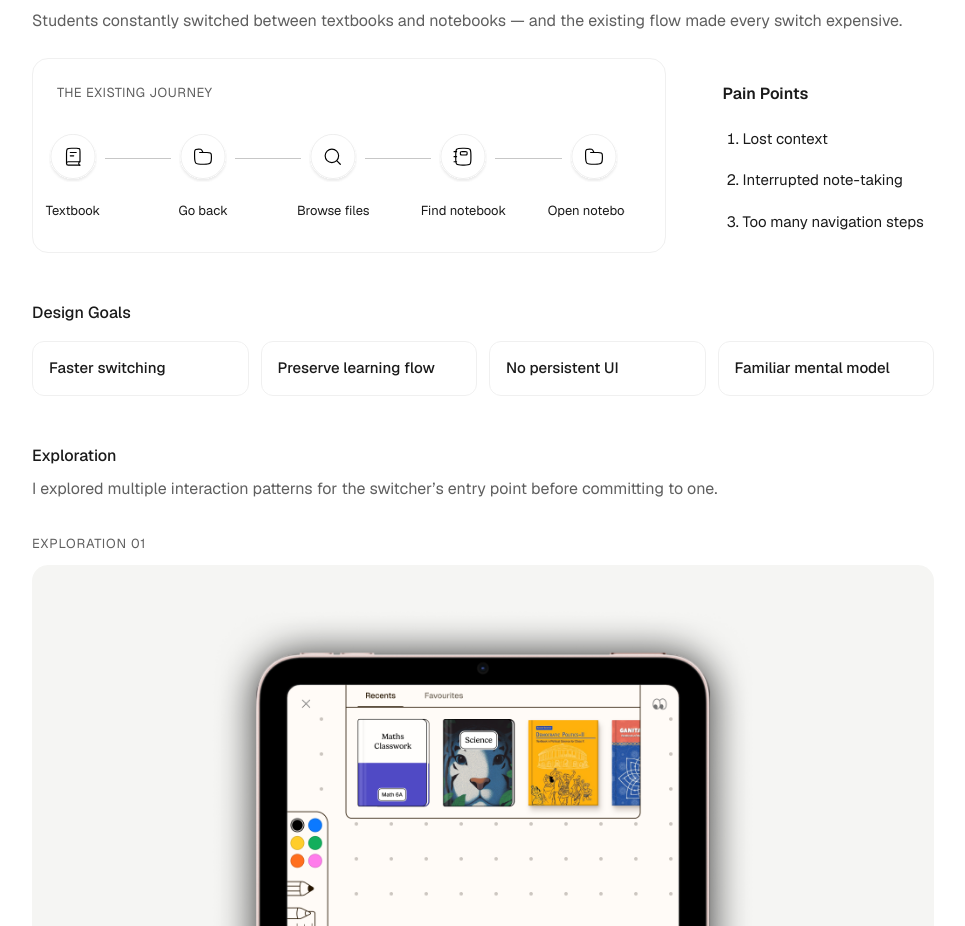
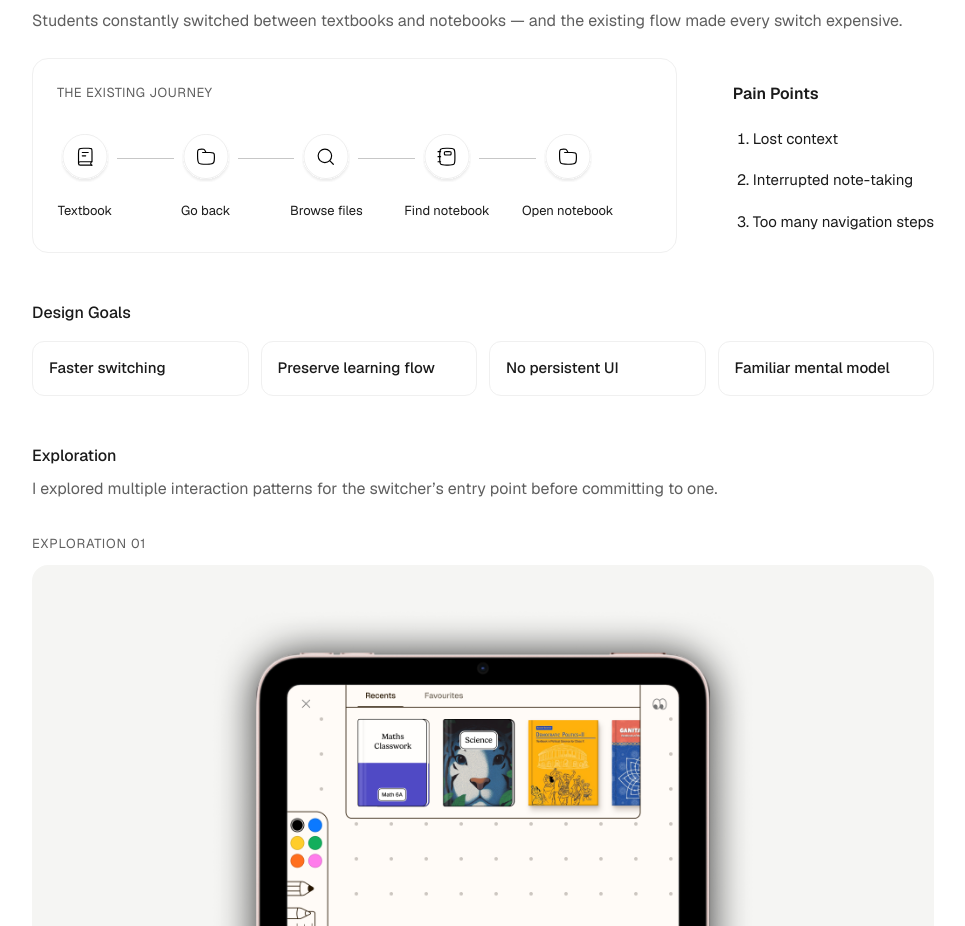
Before and after one commit to aditishinde304/my-portfolio, a Next.js app: page /work/superrbook in a window 1280 px wide. Shown: the part 2607-3533 px from the top of the page, without its empty margins (273-1238 px from the left). Built offline with nearby package versions, Linux system fonts and the light colour scheme; a web font is replaced by a local one.

Commit message:
Widen journey card further, fix clipped "Open notebook" label, shift flow right 12px
Co-Authored-By: Claude Sonnet 5 <noreply@anthropic.com>

```diff
--- a/app/work/superrbook/page.tsx
+++ b/app/work/superrbook/page.tsx
@@ -266,7 +266,7 @@ export default function SuperrbookCaseStudy() {
               <p className="text-[16px] leading-relaxed mb-6" style={{ color: "var(--muted)" }}>
                 Students constantly switched between textbooks and notebooks &mdash; and the existing flow made every switch expensive.
               </p>
-              <div className="grid grid-cols-1 md:grid-cols-[2.1fr_0.7fr] gap-14 items-start">
+              <div className="grid grid-cols-1 md:grid-cols-[2.4fr_0.7fr] gap-14 items-start">
                 <div
                   className="rounded-2xl p-6"
                   style={{ background: "var(--background)", border: "1px solid var(--border)" }}
@@ -279,7 +279,7 @@ export default function SuperrbookCaseStudy() {
                   </p>
                   <div
                     className="flex items-center w-full overflow-x-auto"
-                    style={{ minWidth: 0, marginLeft: "-16px", paddingBottom: "38px" }}
+                    style={{ minWidth: 0, marginLeft: "-4px", paddingRight: "48px", paddingBottom: "38px" }}
                   >
                     {[
                       { label: "Textbook", icon: "/icons/cs-textbook.svg" },
```
